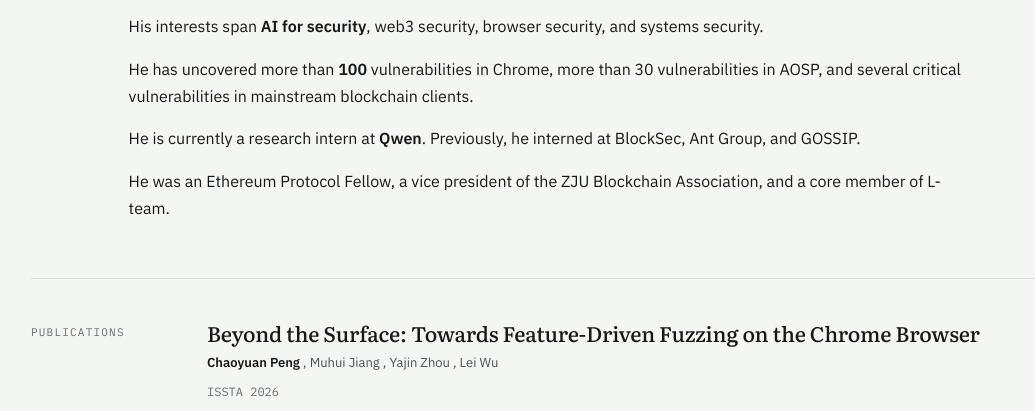
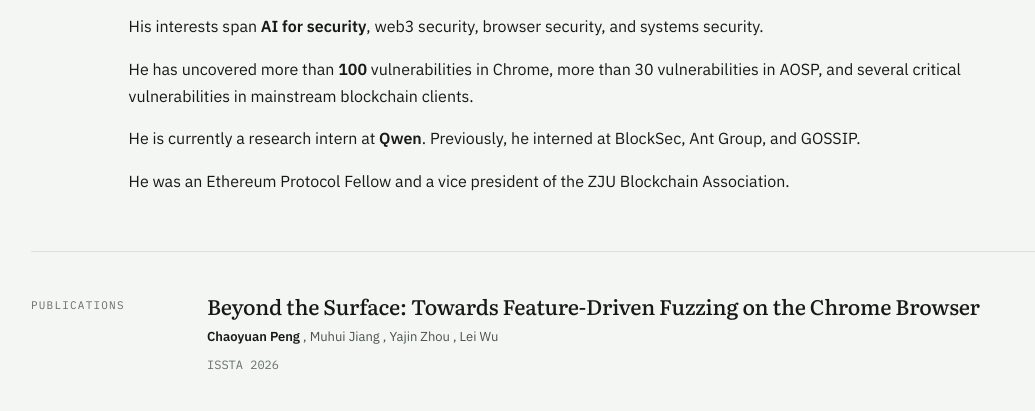
Before and after one commit to pcy190/pcy190, an Astro site: page / in a window 1280 px wide. Shown: the part 318-729 px from the top of the page, without its empty margins (89-1124 px from the left). Built offline with nearby package versions, Linux system fonts and the light colour scheme; Astro itself is replaced by a stand-in of ours.

Commit message:
Drop the L-team line from the bio

```diff
--- a/src/pages/index.astro
+++ b/src/pages/index.astro
@@ -45,8 +45,7 @@ const publicationsLd = {
         BlockSec, Ant Group, and GOSSIP.
       </p>
       <p class="bio">
-        He was an Ethereum Protocol Fellow, a vice president of the ZJU Blockchain Association, and a
-        core member of L-team.
+        He was an Ethereum Protocol Fellow and a vice president of the ZJU Blockchain Association.
       </p>
     </section>
 
--- a/src/pages/llms.txt.ts
+++ b/src/pages/llms.txt.ts
@@ -21,7 +21,7 @@ export const GET: APIRoute = () => {
 
 > Ph.D. student at Zhejiang University working on AI for security, web3 security, browser security, and systems security.
 
-Chaoyuan Peng (also known as ret2happy) is a Ph.D. student at Zhejiang University, under the supervision of Yajin Zhou (https://yajin.org/) and Lei Wu (https://leiwu.org/). He has uncovered more than 100 vulnerabilities in Chrome, more than 30 vulnerabilities in AOSP, and several critical vulnerabilities in mainstream blockchain clients. He is currently a research intern at Qwen, and previously interned at BlockSec, Ant Group, and GOSSIP. He was an Ethereum Protocol Fellow, a vice president of the ZJU Blockchain Association, and a core member of L-team.
+Chaoyuan Peng (also known as ret2happy) is a Ph.D. student at Zhejiang University, under the supervision of Yajin Zhou (https://yajin.org/) and Lei Wu (https://leiwu.org/). He has uncovered more than 100 vulnerabilities in Chrome, more than 30 vulnerabilities in AOSP, and several critical vulnerabilities in mainstream blockchain clients. He is currently a research intern at Qwen, and previously interned at BlockSec, Ant Group, and GOSSIP. He was an Ethereum Protocol Fellow and a vice president of the ZJU Blockchain Association.
 
 ## Publications
 ${pubs}
```
